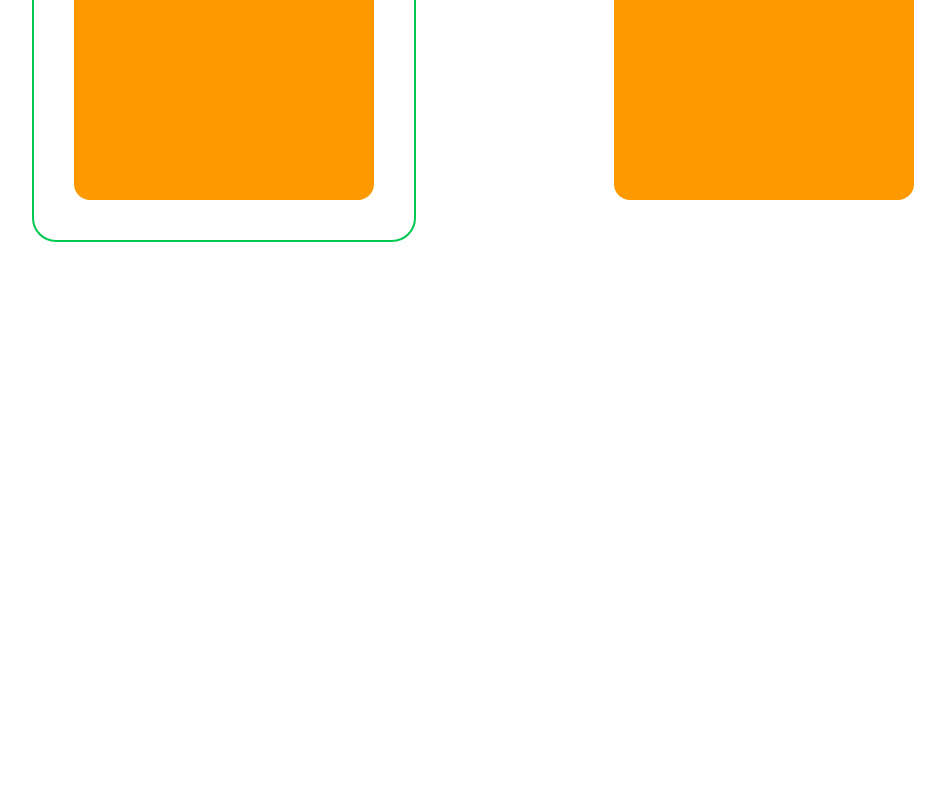
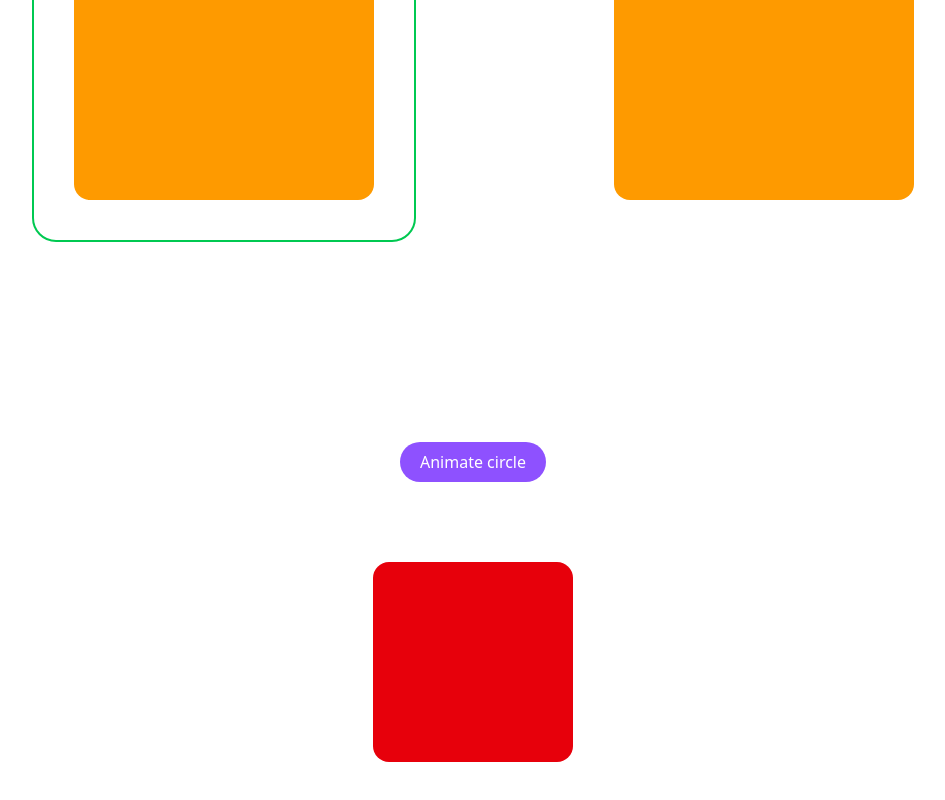
Before and after one commit to muhamash/mastering-at-gsap, a React (Vite) app: page / in a window 1280 px wide. Shown: the part 982-1782 px from the top of the page, without its empty margins (167-1112 px from the left). Before the commit the page ends 1344 px from the top, so only its background shows below. Built offline with nearby package versions, Linux system fonts and the light colour scheme.

Commit message:
contextSafe for memory management for animation

```diff
--- a/src/App.jsx
+++ b/src/App.jsx
@@ -5,6 +5,7 @@ import './App.css';
 import Box from './components/Box';
 import GsapBox from './components/gsapBoxAndCircle/GsapBox';
 import GsapCircle from './components/gsapBoxAndCircle/GsapCircle';
+import GsapClickContainer from "./components/gsapClick/gsapClickContainer";
 
 function App ()
 {
@@ -24,9 +25,10 @@ function App ()
       opacity: 0,
       rotate: 360,
       duration: 1,
-      delay: 1
+      delay: 1,
+      scale:0
     } );
-  } );
+  } ,{scope: "#gsapScope"});
 
   return (
     <main className="flex flex-col gap-30 py-30">
@@ -36,9 +38,9 @@ function App ()
       <div>
 
 
-        <div className="flex items-center justify-evenly">
+        <div className="flex items-center justify-evenly pb-50">
 
-          <div className="flex flex-col border-2 border-green-500 rounded-3xl p-10">
+          <div id="gsapScope" className="flex flex-col border-2 border-green-500 rounded-3xl p-10">
             <GsapCircle />
             <GsapBox ref={gsapRef}/>
           </div>
@@ -48,6 +50,8 @@ function App ()
             <GsapBox/>
           </div>
         </div>
+
+        <GsapClickContainer/>
       </div>
     </main>
   );
--- /dev/null
+++ b/src/components/gsapClick/GsapClickContainer.jsx
@@ -0,0 +1,45 @@
+import { useGSAP } from "@gsap/react";
+import { gsap } from "gsap";
+import React from "react";
+
+export default function GsapClickContainer() {
+  const [circle, setCircle] = React.useState(0);
+  const [rotate, setRotate] = React.useState(0);
+
+  const { contextSafe } = useGSAP();
+
+  const animationOnClick = contextSafe(() => {
+    gsap.to("#circleDiv", {
+      rotate: rotate,
+      x: circle,
+      duration: 0.5,
+      ease: "power2.out",
+    });
+  });
+
+  return (
+    <div className="flex flex-col gap-20 justify-center items-center">
+      <button
+        onClick={() => {
+          // generate fresh randoms every click
+          const randomX = gsap.utils.random(-200, 200, 1);
+          const randomRotate = gsap.utils.random(-180, 180, 1);
+
+          setCircle(randomX);
+          setRotate(randomRotate);
+
+          // call the animation function
+          animationOnClick();
+        }}
+        className="bg-violet-500 text-white px-5 py-2 duration-200 ease-in-out rounded-4xl active:scale-75"
+      >
+        Animate circle
+      </button>
+
+      <div
+        id="circleDiv"
+        className="bg-red-600 w-[200px] h-[200px] rounded-2xl"
+      ></div>
+    </div>
+  );
+}
```
